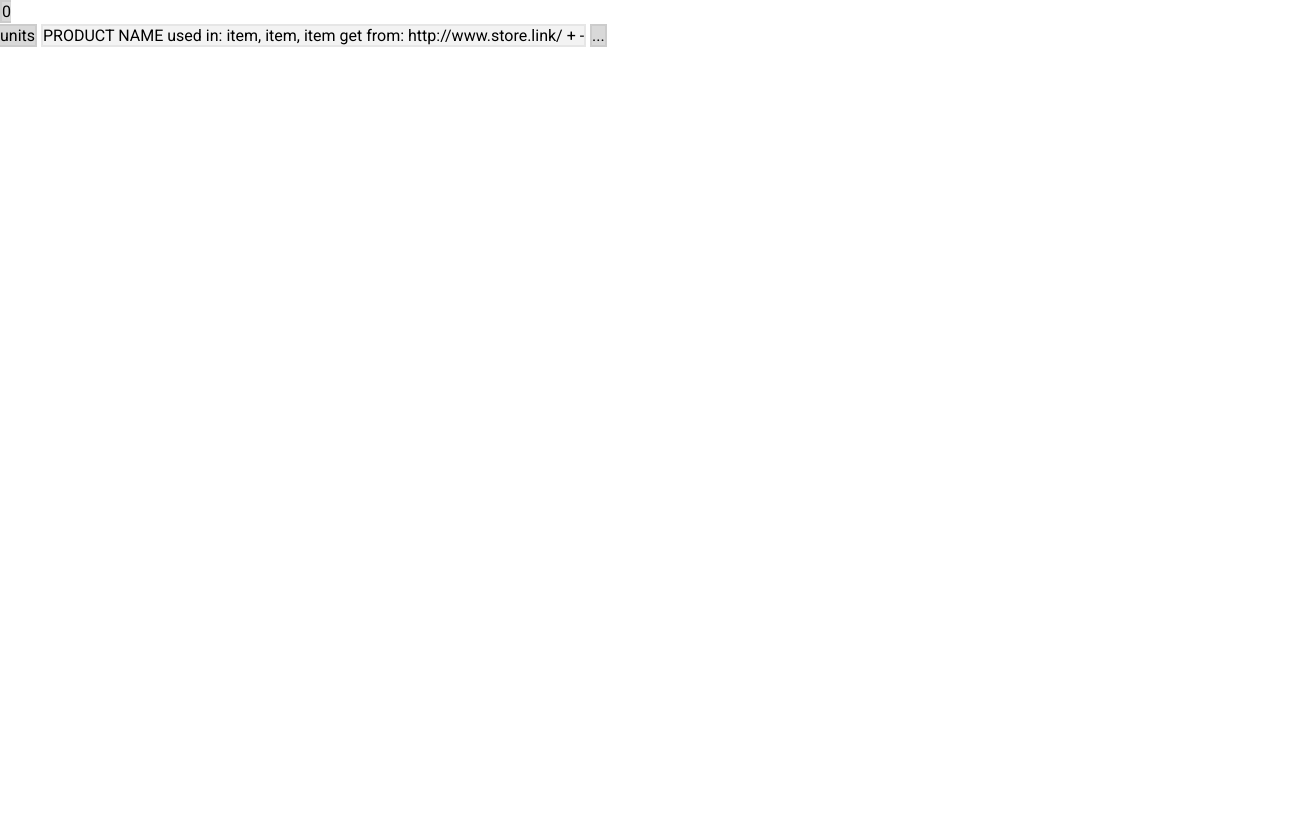
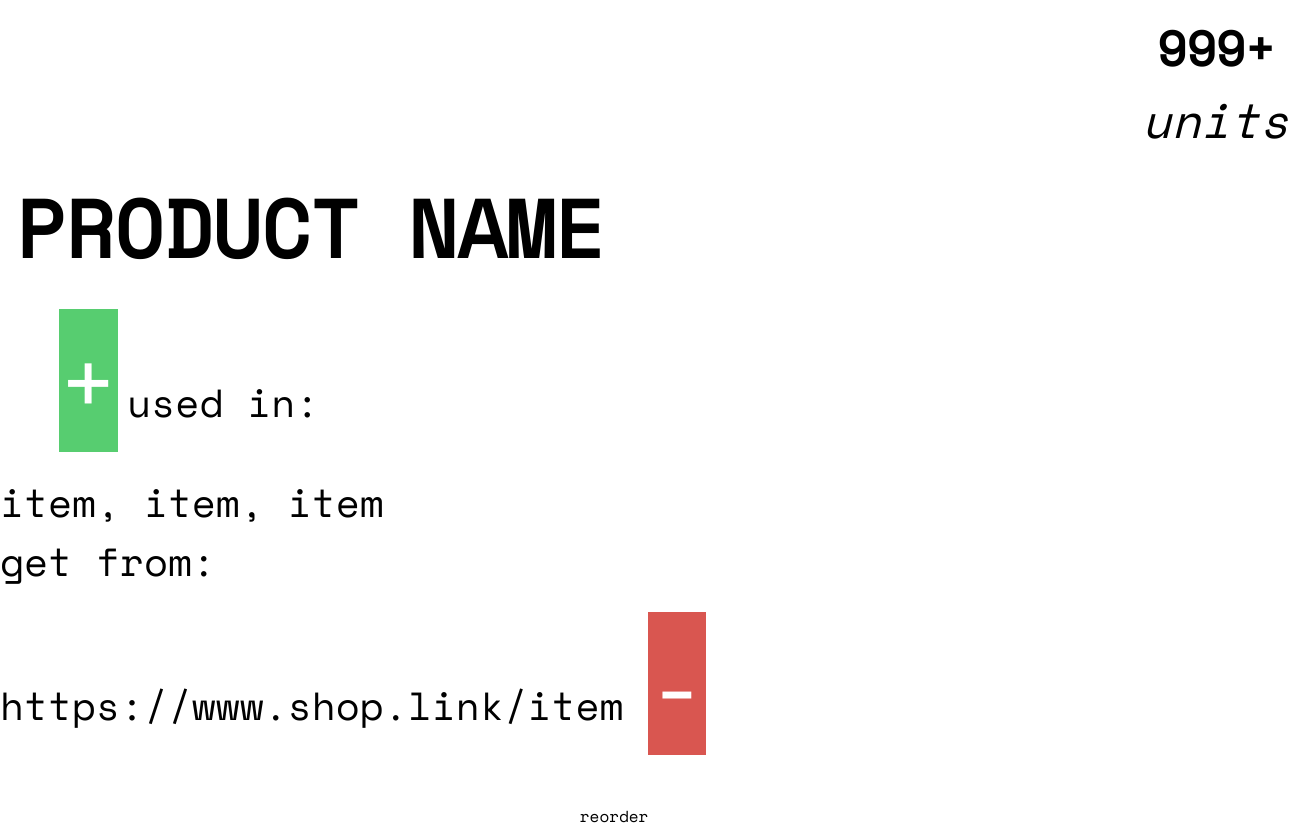
Before and after one commit to cmoose-XYZ/IndieInve, a plain HTML site: page index.html in a window 1280 px wide. Shown: the whole page, 1301 px wide, since content can reach past the window. Before the commit the page ends 800 px from the top, so only its background shows below. Drawn offline with nearby package versions, Linux system fonts and the light colour scheme.

Commit message:
Reworked UI, added Vue component

```diff
--- a/index.html
+++ b/index.html
@@ -4,77 +4,54 @@
 
       <title>IndieInve - The Indie's Inventory Management, Made Simple</title>
 
-      <link href='https://fonts.googleapis.com/css?family=Roboto:300,400,500,700|Material+Icons' rel="stylesheet">
+      <link href='https://fonts.googleapis.com/css?family=Roboto:300,400,500,700|Material+Icons|Space+Mono' rel="stylesheet">
       <link href="https://unpkg.com/vuetify/dist/vuetify.min.css" rel="stylesheet">
 
-      <style type="text/css">
-
-         .supply-item {
-
-         }
-
-         .supply-unit-panel {
-
-            border: 2px solid #CCCCCC;
-
-            background-color: #D9D9D9;
-
-         }
-
-         .supply-main-panel {
-
-            border: 2px solid #E6E6E6;
-
-            background-color: #F3F3F3;
-
-         }
-         .supply-increase-button {
-
-         }
-         .supply-decrease-button {
-
-         }
-
-         .supply-settings-panel {
-
-            border: 2px solid #CCCCCC;
-
-            background-color: #D9D9D9;
-
-         }
-
-      </style>
+      <link rel="stylesheet" type="text/css" href="style.css">
 
    </head>
 
    <body>
 
       <div id="app">
-         <v-container fluid>
+         <v-container fluid grid-list-xl>
 
-            <v-layout row wrap class="supply-item">
+            <v-layout row wrap class="supply">
 
-               <v-flex xs2 class="supply-unit-panel">0<br>units</v-flex>
-               <v-flex xs class="supply-main-panel">
-                  <v-layout row wrap>
-                     <v-flex xs8>
-                        <v-layout row wrap>
-                           <v-flex xs12>PRODUCT NAME</v-flex>
-                           <v-flex xs12>used in:</v-flex>
-                           <v-flex xs12>item, item, item</v-flex>
-                           <v-flex xs12>get from:</v-flex>
-                           <v-flex xs12>http://www.store.link/</v-flex>
-                        </v-layout>
-                     </v-flex>
-                     <v-flex xs4>
-                        <v-layout row wrap>
-                           <v-flex xs12 class="supply-increase-button">+</v-flex>
-                           <v-flex xs12 class="supply-decrease-button">-</v-flex>
-                        </v-layout>
-                     </v-flex>
-                  </v-layout>
+               <!-- UNIT PANEL -->
+               <v-flex xs2 style="display: flex;">
+                  <v-card class="supply-units">
+                     <strong>999+</strong><br><em>units</em>
+                  </v-card>
                </v-flex>
-               <v-flex xs2 class="supply-settings-panel">...</v-flex>
+
+               <!-- SUPPLY PANEL -->
+               <v-flex xs9>
+                  <v-card class="supply-panel">
+                     <v-layout row wrap>
+                        <v-flex xs10 class="supply-name">PRODUCT NAME<br>&nbsp;</v-flex>
+                        <v-flex xs2 class="supply-increase">+</v-flex>
+                     </v-layout>
+
+                     <v-layout row wrap>
+                        <v-flex xs10 class="supply-info">
+                           used in:<br>item, item, item
+                           <br>
+                           get from:<br>https://www.shop.link/item
+                        </v-flex>
+                        <v-flex xs2 class="supply-decrease">-</v-flex>
+                     </v-layout>
+                  </v-card>
+               </v-flex>
+
+               <!-- SETTINGS PANEL -->
+               <v-flex xs1 style="display: flex;">
+                  <v-card style="width: 100%;" class="supply-settings">
+                     <br>
+                     &nbsp;<v-icon x-large>reorder</v-icon>&nbsp;&nbsp;
+                     <br>
+                  </v-card>
+               </v-flex>
 
             </v-layout>
 
@@ -84,13 +61,7 @@
       <script src="https://unpkg.com/vue/dist/vue.js"></script>
       <script src="https://unpkg.com/vuetify/dist/vuetify.js"></script>
 
-      <script>
-
-         new Vue({
-            el: '#app'
-         })
-
-      </script>
+      <script src="script.js"></script>
 
    </body>
 </html>
--- /dev/null
+++ b/script.js
@@ -0,0 +1,50 @@
+Vue.component("indinv-supply", {
+   props: [],
+
+   template: `
+      <v-layout row wrap class="supply">
+
+         <!-- UNIT PANEL -->
+         <v-flex xs2 style="display: flex;">
+            <v-card class="supply-units">
+               <strong>999+</strong><br><em>units</em>
+            </v-card>
+         </v-flex>
+
+         <!-- SUPPLY PANEL -->
+         <v-flex xs9>
+            <v-card class="supply-panel">
+               <v-layout row wrap>
+                  <v-flex xs10 class="supply-name">PRODUCT NAME<br>&nbsp;</v-flex>
+                  <v-flex xs2 class="supply-increase">+</v-flex>
+               </v-layout>
+
+               <v-layout row wrap>
+                  <v-flex xs10 class="supply-info">
+                     used in:<br>item, item, item
+                     <br>
+                     get from:<br>https://www.shop.link/item
+                  </v-flex>
+                  <v-flex xs2 class="supply-decrease">-</v-flex>
+               </v-layout>
+            </v-card>
+         </v-flex>
+
+         <!-- SETTINGS PANEL -->
+         <v-flex xs1 style="display: flex;">
+            <v-card style="width: 100%;" class="supply-settings">
+               <br>
+               &nbsp;<v-icon x-large>reorder</v-icon>&nbsp;&nbsp;
+               <br>
+            </v-card>
+         </v-flex>
+
+      </v-layout>
+   `
+})
+
+new Vue({
+
+   el: '#app'
+
+})
--- /dev/null
+++ b/style.css
@@ -0,0 +1,59 @@
+* {
+   font-family: 'Space Mono', monospace;
+}
+
+.supply-units {
+   padding: 0.25em;
+
+   font-size: 3em;
+   text-align: center;
+   vertical-align: middle;
+
+   top: 0;
+   bottom: 0;
+
+   margin: auto;
+   margin-right: -21px;
+}
+
+.supply-panel {
+   padding: 1em;
+}
+
+.supply-name {
+   font-size: 5em;
+   font-weight: bolder;
+}
+
+.supply-info {
+   font-size: 2.45em;
+}
+
+.supply-increase, .supply-decrease {
+   height: 225px;
+
+   color: #FFF;
+   font-size: 6em;
+   text-align: center;
+   line-height: 185px;
+}
+.supply-increase {
+   background-color: #57CD70;
+}
+.supply-decrease {
+   background-color: #D95650;
+}
+
+.supply-settings {
+   padding: 0.25em;
+
+   font-size: 1em;
+   text-align: center;
+   vertical-align: middle;
+
+   top: 0;
+   bottom: 0;
+
+   margin: auto;
+   margin-left: -21px;
+}
```
